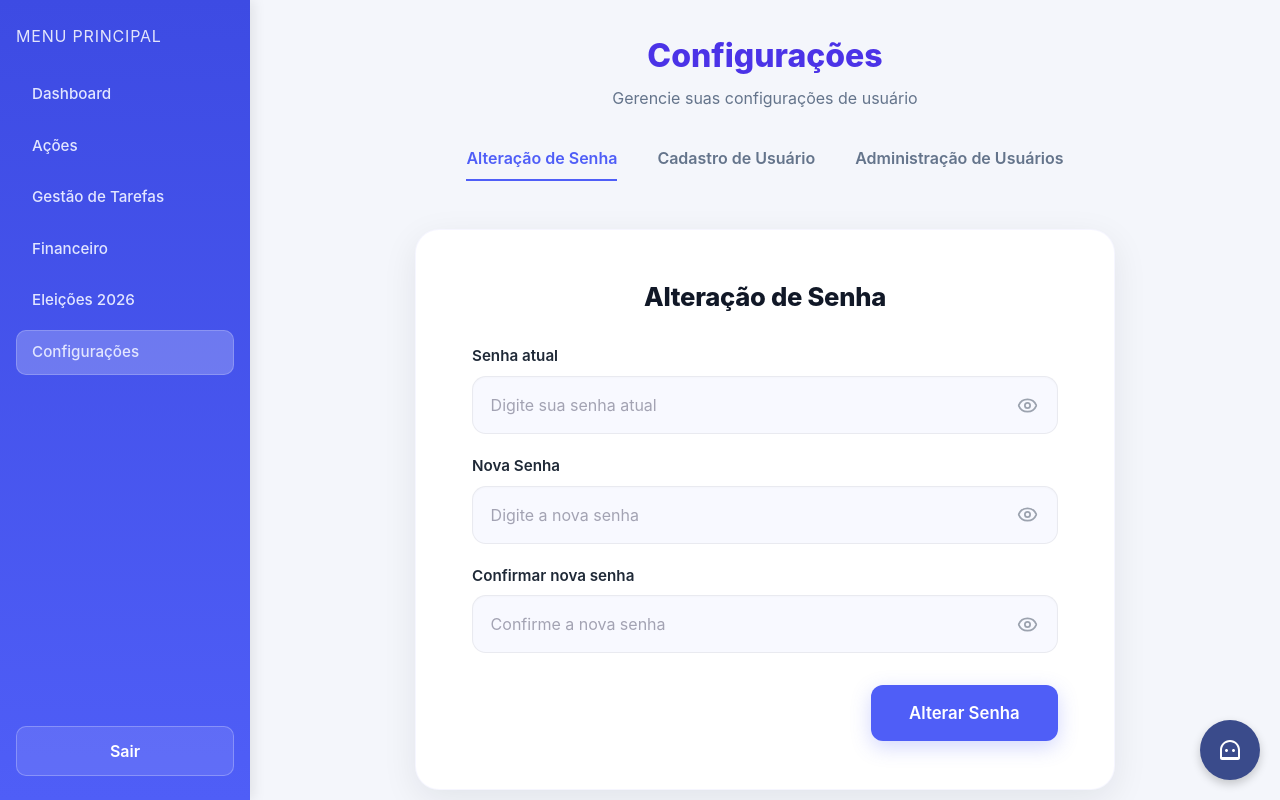
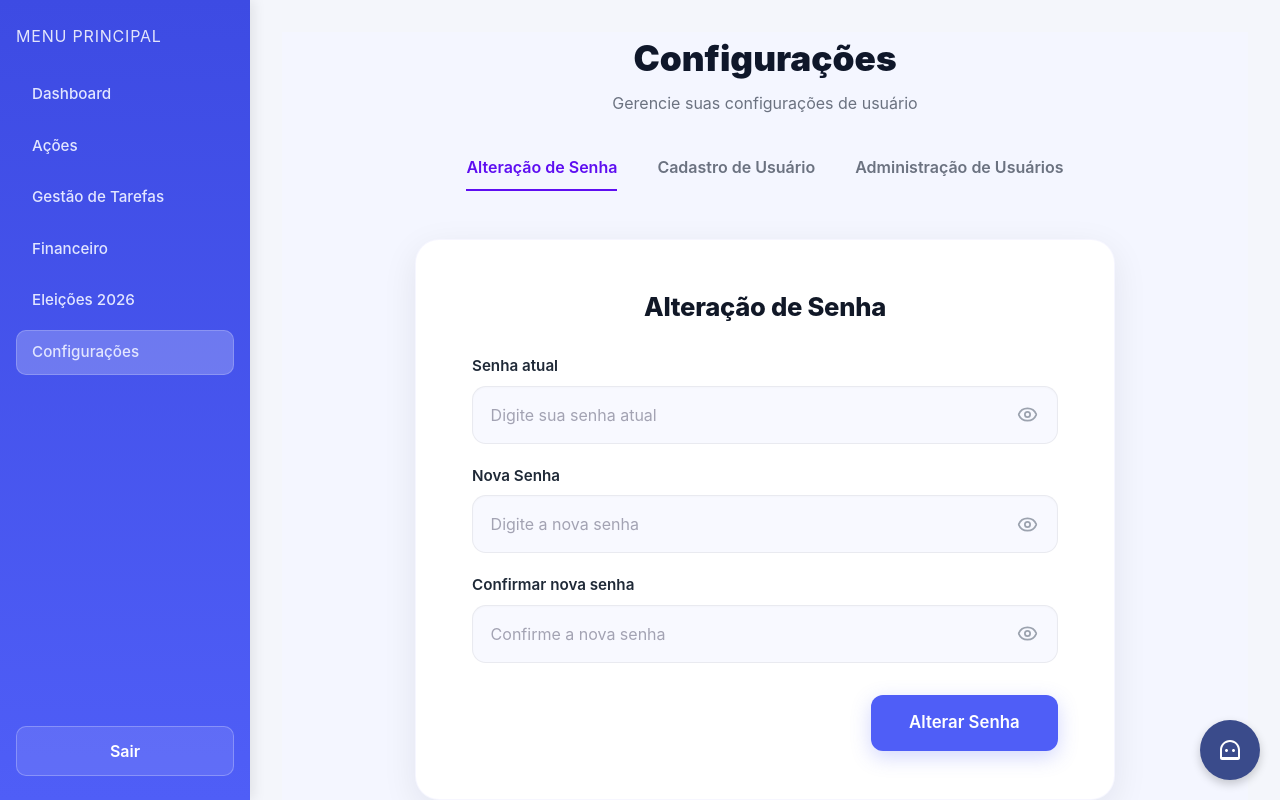
Before and after one commit to IdelVitor/Residencia_III_Mandatuum, a Next.js app in the folder frontend/: page /configuracoes in a window 1280 px wide. Built offline with nearby package versions, Linux system fonts and the light colour scheme; sample sign-in values are in the browser's storage.

Commit message:
alteração na página de configurações e financeiro

```diff
--- a/frontend/app/acoes/page.tsx
+++ b/frontend/app/acoes/page.tsx
@@ -110,7 +110,7 @@ export default function AcoesPage() {
               </div>
               <button
                 className={styles.newActionButton}
-                onClick={() => router.push("/gestaoDeTarefas/novaTarefa")}
+                onClick={() => router.push("/acoes/novaAcao")}
               >
                 Nova Ação
               </button>
--- a/frontend/app/configuracoes/configuracoes.module.css
+++ b/frontend/app/configuracoes/configuracoes.module.css
@@ -1,34 +1,46 @@
-/* =======================================
-   ⚙️ Configurações - Layout Base
-======================================= */
+:root {
+  --brand: #5e0ef1;
+  --brand-2: #7a34ff;
+  --bg: #f4f6ff;
+  --ink: #0f172a;
+  --muted: #6b7280;
+  --card: #ffffff;
+  --shadow: 0 6px 20px rgba(24, 24, 40, 0.06);
+}
 
+/* ===== Layout Base ===== */
 .container {
   min-height: 100vh;
-  background: var(--color-bg);
+  background: var(--bg);
   display: flex;
   flex-direction: column;
   align-items: center;
   justify-content: flex-start;
-  padding: 0rem 1rem;
+  padding: 0 1.5rem 2rem;
 }
 
-/* ===== Cabeçalho ===== */
+/* ===== Cabeçalho igual ao Financeiro e Gestão de Tarefas ===== */
 .header {
+  display: flex;
+  align-items: center;
+  justify-content: center;
+  flex-direction: column;
   text-align: center;
-  margin-bottom: 2.2rem;
+  width: 100%;
+  margin-bottom: 2.5rem;
 }
 
 .header h1 {
-  font-size: 2rem;
-  font-weight: 800;
-  color: #4b33e7;
-  margin-bottom: 0.3rem;
+  font-size: 2.2rem;
+  font-weight: 900;
+  color: var(--ink);
+  margin: 0;
 }
 
 .header p {
-  color: var(--color-text-light);
+  color: var(--muted);
+  font-size: 1rem;
   margin-top: 0.4rem;
-  font-size: 1rem;
 }
 
 /* ===== Tabs ===== */
@@ -42,7 +54,7 @@
 
 .tab {
   font-weight: 600;
-  color: var(--color-text-light);
+  color: var(--muted);
   cursor: pointer;
   position: relative;
   padding-bottom: 0.6rem;
@@ -51,12 +63,12 @@
 }
 
 .tab:hover {
-  color: var(--color-primary);
+  color: var(--brand);
 }
 
 .active {
-  color: var(--color-primary);
-  border-bottom: 2px solid var(--color-primary);
+  color: var(--brand);
+  border-bottom: 2px solid var(--brand);
 }
 
 /* ===== Animação base ===== */
--- a/frontend/app/configuracoes/page.tsx
+++ b/frontend/app/configuracoes/page.tsx
@@ -21,7 +21,6 @@ export default function ConfiguracoesPage() {
     if (!token) router.push("/login");
   }, [router]);
 
-  // Estado que controla a aba ativa
   const [abaAtiva, setAbaAtiva] = useState("senha");
 
   const menuItems = [
@@ -68,11 +67,11 @@ export default function ConfiguracoesPage() {
       <div className={dash.main}>
         <main className={dash.content}>
           <div className={styles.container}>
-            {/* Cabeçalho */}
-            <div className={styles.header}>
+            {/* Cabeçalho atualizado */}
+            <header className={styles.header}>
               <h1>Configurações</h1>
               <p>Gerencie suas configurações de usuário</p>
-            </div>
+            </header>
 
             {/* Tabs de navegação */}
             <div className={styles.tabs}>
@@ -109,9 +108,8 @@ export default function ConfiguracoesPage() {
             {abaAtiva === "cadastro" && <CadastroUsuario />}
             {abaAtiva === "admin" && <AdministracaoUsuarios />}
           </div>
-          <div>
-            <ChatWidget />
-          </div>
+
+          <ChatWidget />
         </main>
       </div>
     </div>
--- a/frontend/app/financeiro/financeiro.module.css
+++ b/frontend/app/financeiro/financeiro.module.css
@@ -1,114 +1,146 @@
-/* Fundo e centralização iguais à página de Configurações */
-.page {
-  background: #f6f7ff;
+:root {
+  --brand: #5e0ef1;
+  --brand-2: #7a34ff;
+  --bg: #f4f6ff;
+  --ink: #0f172a;
+  --muted: #6b7280;
+  --card: #ffffff;
+  --shadow: 0 6px 20px rgba(24, 24, 40, 0.06);
+}
+
+/* ===== Layout geral ===== */
+.container {
+  background: var(--bg);
   min-height: 100vh;
-  padding: 3rem 2rem;
   display: flex;
   flex-direction: column;
-  align-items: center;
+  padding: 0 1.5rem 2rem;
+  gap: 2rem;
 }
 
-/* Cabeçalho da página */
+/* ===== Cabeçalho ===== */
 .header {
+  display: flex;
+  align-items: center;
+  justify-content: center;
+  position: relative;
   text-align: center;
-  margin-bottom: 2.2rem;
+  width: 100%;
+  margin-bottom: 2.5rem;
 }
 
-.header h1 {
-  font-size: 2rem;
-  font-weight: 800;
-  color: #4b33e7;
-  margin-bottom: 0.3rem;
+.headerCenter {
+  flex: 1;
 }
 
-.header p {
-  color: var(--color-text-light);
-  margin-top: 0.4rem;
-  font-size: 1rem;
+.title {
+  font-size: 2.2rem;
+  font-weight: 900;
+  color: var(--ink);
+  margin: 0;
 }
 
-
-/* Seção: Registros Financeiros */
-.cardTitle {
-  text-align: left;
-  width: 100%;
-  max-width: 960px;
-  font-size: 1.5rem;
-  font-weight: 800;
-  color: #0f172a;
-  margin-bottom: 1.5rem;
-  letter-spacing: -0.01em;
+.subtitle {
+  color: var(--muted);
+  font-size: 1rem;
+  margin-top: 0.4rem;
 }
 
-/* Botão + Novo Registro */
-.topActions {
-  display: flex;
-  justify-content: flex-end;
-  width: 100%;
-  max-width: 960px;
-  margin-top: 1.2rem;
-  margin-bottom: 2.2rem;
-  padding-right: 1rem;
-}
-
+/* ===== Botão ===== */
 .newActionButton {
-  background: #5e0ef1;
+  position: absolute;
+  right: 0;
+  top: 30px;
+  background: var(--brand);
   color: #fff;
   border: none;
   border-radius: 12px;
-  padding: 0.9rem 2rem;
+  padding: 0.9rem 1.8rem;
   font-weight: 600;
-  font-size: 1rem;
   cursor: pointer;
-  transition: all 0.3s ease;
-  box-shadow: 0 6px 18px rgba(94, 14, 241, 0.35);
+  transition: all 0.2s ease;
+  box-shadow: 0 8px 22px rgba(94, 14, 241, 0.35);
+}
+.newActionButton:hover {
+  background: var(--brand-2);
+  transform: translateY(-1px);
+  box-shadow: 0 10px 28px rgba(94, 14, 241, 0.45);
 }
 
-.newActionButton:hover {
-  background: #4b00d4;
-  transform: translateY(-2px);
-  box-shadow: 0 10px 25px rgba(94, 14, 241, 0.45);
+/* ===== Seções ===== */
+.section {
+  display: flex;
+  flex-direction: column;
+  gap: 1rem;
+}
+.sectionTitle {
+  font-size: 1.3rem;
+  font-weight: 800;
+  color: var(--ink);
 }
 
-/* Tabela isolada com sombra (sem card) */
+/* ===== Tabela ===== */
 .tableWrapper {
+  background: var(--card);
+  border-radius: 16px;
+  box-shadow: var(--shadow);
+  padding: 1rem 1.5rem 1.5rem;
   overflow-x: auto;
   width: 100%;
-  max-width: 960px;
+  max-width: 1100px;
+  margin: 0 auto;
 }
 
 .table {
   width: 100%;
   border-collapse: collapse;
-  border-radius: 18px;
-  overflow: hidden;
-  background: #ffffff;
-  box-shadow: 0 8px 25px rgba(17, 24, 39, 0.08);
+  border-spacing: 0;
+  font-family: "Inter", "Segoe UI", sans-serif;
+  color: var(--ink);
+  min-width: 900px;
 }
 
-.table th,
-.table td {
+/* Cabeçalho */
+.table thead th {
+  background: #eef2ff;
+  color: #0f172a;
+  font-weight: 700;
+  text-align: center;
   padding: 1rem;
-  text-align: center;
-  border-bottom: 1px solid #f1f5f9;
+  font-size: 0.95rem;
+  border-bottom: 2px solid #e2e8f0;
+  white-space: nowrap;
 }
 
-.table th {
-  background: #f9fafb;
-  font-weight: 700;
-  color: #374151;
-  font-size: 0.9rem;
-}
-
-.table td {
+/* Corpo */
+.table tbody td {
+  text-align: center;
+  padding: 0.9rem 1rem;
+  font-size: 0.95rem;
+  border-bottom: 1px solid #f1f5f9;
   color: #1f2937;
 }
 
-.table tr:hover {
-  background: #f9f9ff;
+.table tbody tr:hover {
+  background-color: #f9f9ff;
+  transition: background 0.2s ease-in-out;
 }
 
+/* Total */
 .total {
   font-weight: 700;
-  color: #4f46e5;
+  color: var(--brand);
 }
+
+/* Responsividade */
+@media (max-width: 768px) {
+  .table {
+    font-size: 0.85rem;
+    min-width: 650px;
+  }
+  .newActionButton {
+    position: static;
+    margin-top: 1rem;
+    width: 100%;
+  }
+}
--- a/frontend/app/financeiro/page.tsx
+++ b/frontend/app/financeiro/page.tsx
@@ -82,24 +82,27 @@ export default function FinanceiroPage() {
 
       {/* Conteúdo principal */}
       <div className={dash.main}>
-        <main className={`${dash.content} ${styles.page}`}>
-          {/* Cabeçalho da página (igual Configurações) */}
-          <div className={styles.header}>
-            <h1>Financeiro</h1>
-            <p>Gerencie as configurações financeiras do sistema</p>
+        <main className={dash.content}>
+          <div className={styles.container}>
+            {/* Cabeçalho igual à Gestão de Tarefas */}
+            <header className={styles.header}>
+              <div className={styles.headerCenter}>
+                <h1 className={styles.title}>Financeiro</h1>
+                <p className={styles.subtitle}>
+                  Organize e acompanhe o fluxo financeiro do sistema
+                </p>
               </div>
-
-          <div className={styles.topActions}>
               <button
                 className={styles.newActionButton}
                 onClick={() => router.push("/financeiro/novoRegistro")}
               >
                 Novo Registro
               </button>
-          </div>
+            </header>
 
-          {/* Seção de Registros Financeiros */}
-          <h2 className={styles.cardTitle}>Registros Financeiros</h2>
+            {/* Seção de Registros */}
+            <section className={styles.section}>
+              <h2 className={styles.sectionTitle}>Registros Financeiros</h2>
 
               <div className={styles.tableWrapper}>
                 <table className={styles.table}>
@@ -135,9 +138,10 @@ export default function FinanceiroPage() {
                   </tbody>
                 </table>
               </div>
-          <div>
+            </section>
+          </div>
+
           <ChatWidget />
-          </div>
         </main>
       </div>
     </div>
--- a/frontend/app/gestaoDeTarefas/page.tsx
+++ b/frontend/app/gestaoDeTarefas/page.tsx
@@ -117,9 +117,8 @@ export default function GestaoDeTarefas() {
     { name: "Dashboard", path: "/dashboard" },
     { name: "Ações", path: "/acoes" },
     { name: "Gestão de Tarefas", path: "/gestaoDeTarefas" },
-    { name: "Cadastro", path: "/cadastro" },
     { name: "Financeiro", path: "/financeiro" },
-    { name: "Eleições 2026", path: "/eleicoes-2026" },
+    { name: "Eleições 2026", path: "/eleicao" },
     { name: "Configurações", path: "/configuracoes" },
   ];
 
```
Lines whose indentation alone changed are shown as unchanged.
